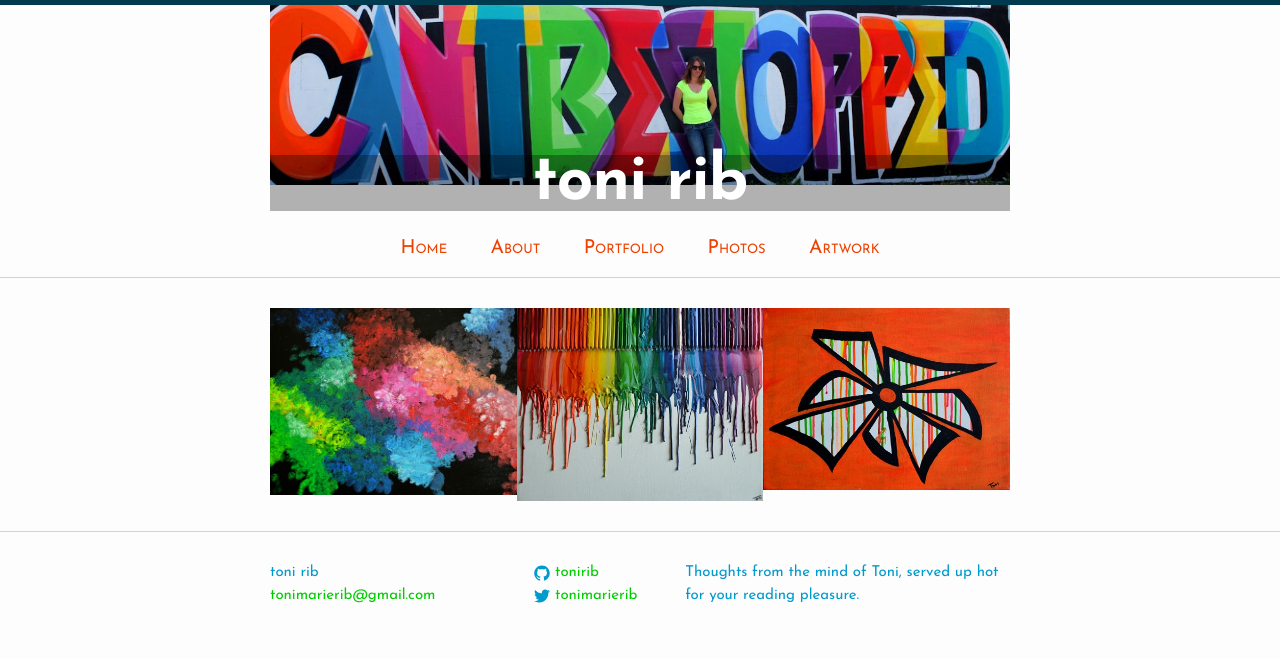
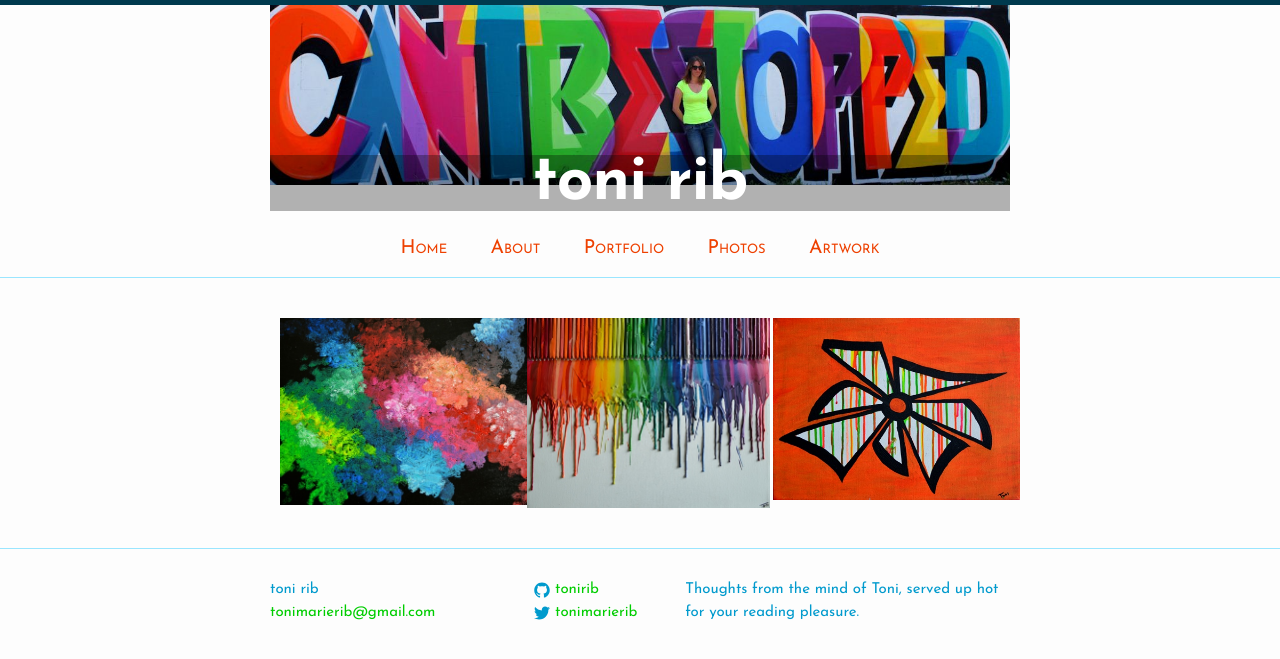
Before and after one commit to ToniRib/personal-blog, a Jekyll site: the page built from artwork.html, in a window 1280 px wide. Shown: the top 659 px of the page. Built offline with Jekyll 4.4.1, drawn with Linux system fonts in a browser that asks for light colours.

Commit message:
updates artwork images

```diff
--- a/_sass/_layout.scss
+++ b/_sass/_layout.scss
@@ -284,7 +284,8 @@
  */
 
 .artwork-img {
-  width: 250px;
+  margin: 10px;
+  max-height: 190px;
 }
 
 .top-art-row {
```
Also changed, not shown: 2 other files.
